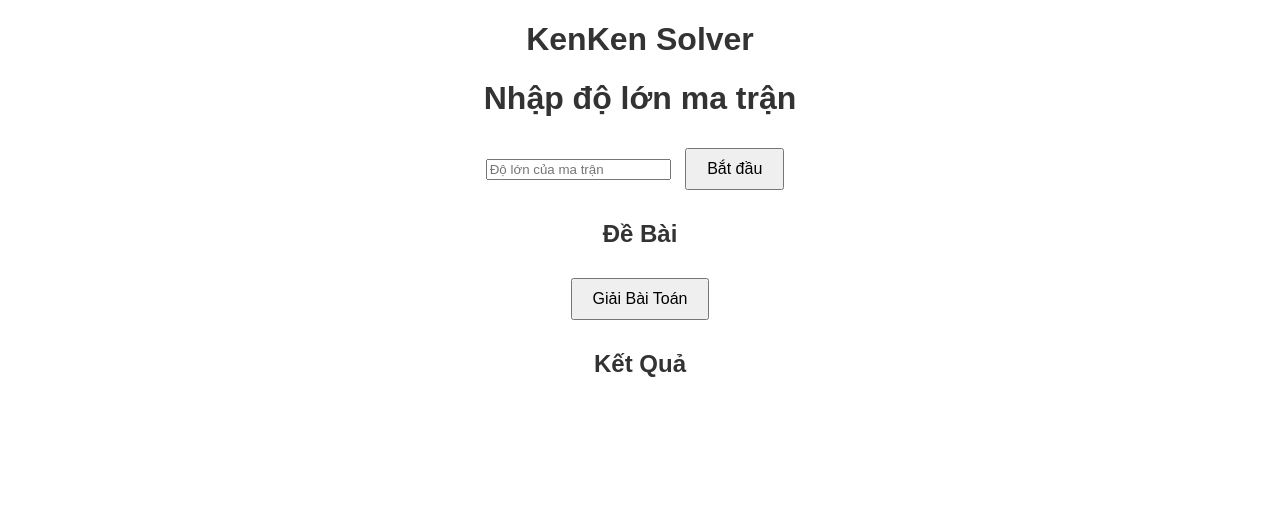
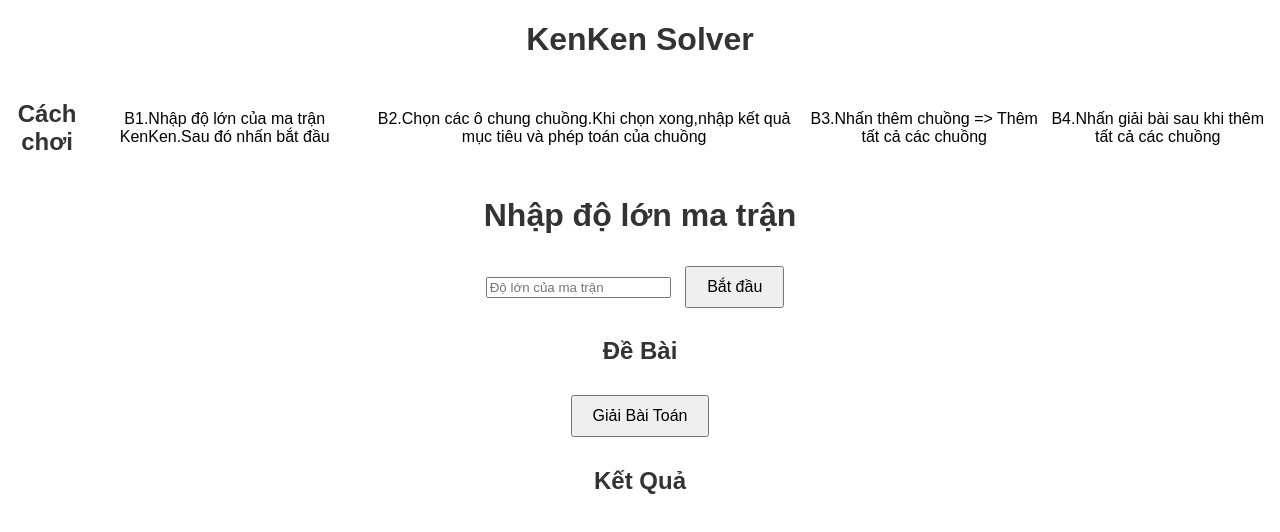
Before and after one commit to khoaddb2207532/BaiToanKenKen, a plain HTML site: page index.html in a window 1280 px wide. Drawn offline with Linux system fonts and the light colour scheme.

Commit message:
Update code

```diff
--- a/index.html
+++ b/index.html
@@ -5,9 +5,30 @@
     <meta name="viewport" content="width=device-width, initial-scale=1.0">
     <title>KenKen Solver</title>
     <link rel="stylesheet" href="styles.css">
+    <style>
+
+        section{
+            display: flex;
+            justify-content: center;
+            align-items: center;
+            height: 100%;
+
+        }
+        a{
+            text-decoration: none;
+        }
+
+    </style>
 </head>
 <body>
     <h1>KenKen Solver</h1>
+    <section id="tutorial">
+        <h1>Cách chơi </h1>
+        <p>B1.Nhập độ lớn của ma trận KenKen.Sau đó nhấn bắt đầu</p>
+        <p>B2.Chọn các ô chung chuồng.Khi chọn xong,nhập kết quả mục tiêu và phép toán của chuồng</p>
+        <p>B3.Nhấn thêm chuồng => Thêm tất cả các chuồng</p>
+        <p>B4.Nhấn giải bài sau khi thêm tất cả các chuồng</p>
+    </section>
 
     <!-- ---------------------------------------------------------------------------------------------------------------->
     <h1>Nhập độ lớn ma trận</h1>
@@ -20,6 +41,7 @@
         <input type="text" id="operationInput" placeholder="Phép toán (+, -, *, /)">
         <button id="addButton">Thêm chuồng</button>
     </div>
+
     <!------------------------------------------------------------------------------------------------------------------ -->
 
     <h2>Đề Bài</h2>
--- a/script.js
+++ b/script.js
@@ -98,7 +98,7 @@ function validateInputFormat(cells, matrixSize) {
     // Kiểm tra từng chuồng trong `cageMap`
     for (const cage in cageMap) {
         const cageCells = cageMap[cage];
-        console.log(cageCells);
+        // console.log(cageCells);
         if (cageCells.length === 1) {
             continue;
         }
@@ -202,6 +202,7 @@ function solveKenKen() {
         // Lựa chọn ô có ít giá trị hợp lệ nhất
         let cell = selectCellWithMinRemainingValues();
         let possibleValues = getPossibleValues(cell.index);
+        console.log(cell,possibleValues);
 
         for (let num of possibleValues) {
             if (isValid(cell.index, num)) {
@@ -211,9 +212,13 @@ function solveKenKen() {
                 // Áp dụng Constraint Propagation
                 let oldPossibleValues = constraintPropagation(cell.index, num);
 
-                if (oldPossibleValues && backtrack(index + 1)) return true;
+                if (oldPossibleValues && backtrack(index + 1)) {
+                    // console.log("Next cell!")
+                    return true;
+                }
 
                 // Khôi phục lại trạng thái khi quay lui
+                console.log("Backtrack");
                 cells[cell.index].value = 0;
                 restorePossibleValues(oldPossibleValues);
             }
```
